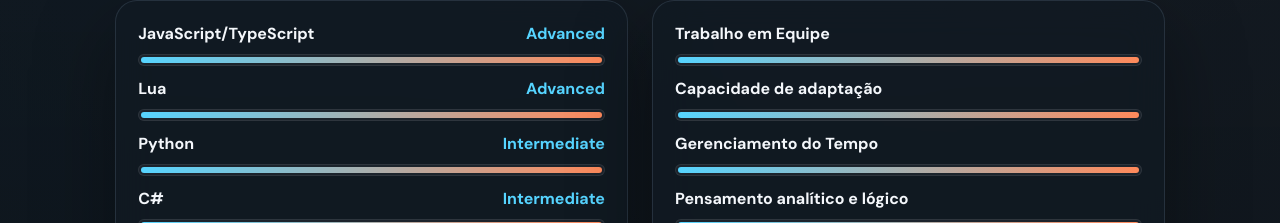
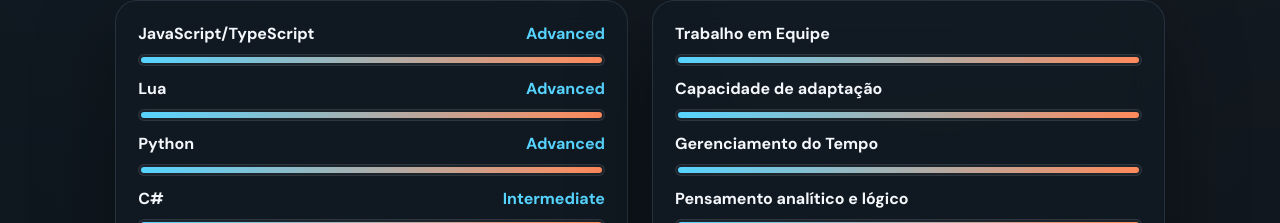
Before and after one commit to enricomalta/Portifolio, a Next.js app: page / in a window 1280 px wide. Shown: the part 1308-1531 px from the top of the page. Built offline with nearby package versions, Linux system fonts and the light colour scheme.

Commit message:
v0.9.1 ajust text3

```diff
--- a/app/page.tsx
+++ b/app/page.tsx
@@ -129,7 +129,7 @@ export default function Home() {
                 </div>
 
                 <div className="progress">
-                  <h3>Python<span>Intermediate</span></h3>
+                  <h3>Python<span>Advanced</span></h3>
                   <div className="bar"><span></span></div>
                 </div>
 
@@ -461,17 +461,17 @@ export default function Home() {
 
         <div className="projects-row">
           <div className="project-card">
-            <span className="project-tag">SkyMP</span>
+            <span className="project-tag">SkyMP C#/Typescript</span>
             <img src="/img/terrasalem.png" alt="Logo Terras Além" />
             <h3>Terras Além</h3>
             <p>Servidor MMORPG de Skyrim usando o SkyMP, foi desenvolvido um Core próprio, Laucher e Anti-Cheat exclusivo para o servidor com, economia, PvP, inventario, quests e NPCs.</p>
           </div>
 
           <div className="project-card">
-            <span className="project-tag">Web</span>
+            <span className="project-tag">Web Typescript</span>
             <img src="/img/polycity.png" alt="Logo Poly City" />
             <h3>PolyCity</h3>
-            <p>Game LowPoly procedural feito para navegador baseado em SimCity e CitiesSkylines, otimização baseada em chucks 32x32 estilo Minecraft</p>
+            <p>Game LowPoly procedural feito para navegador baseado em SimCity e CitiesSkylines, otimização baseada em chucks 32x32 estilo Minecraft.</p>
           </div>
         </div>
       </section>
```
